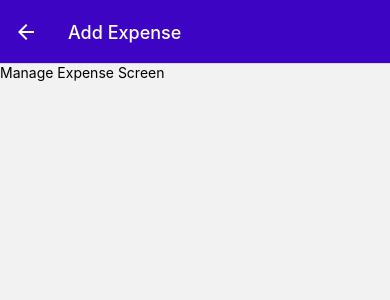
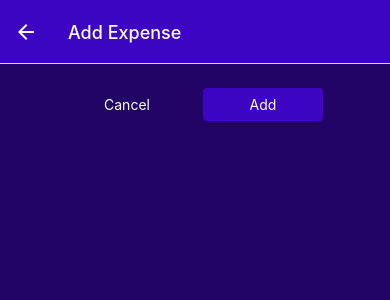
Before and after one commit to Rukije/ExpenseApp, a React Native app: screen /ManageExpense in a window 390 px wide. Shown: the top 300 px of the page. Built offline with nearby package versions, Linux system fonts and the light colour scheme.

Commit message:
Adding 'delete' button, custom buttons, and closing a modal programmatically

```diff
--- /dev/null
+++ b/components/UI/Button.js
@@ -0,0 +1,36 @@
+import { Pressable, View,Text,StyleSheet } from "react-native";
+import { GlobalStyles } from "../../constants/styles";
+
+function Button({children,onPress,mode,style}) {
+  return <View style={style}>
+    <Pressable onPress={onPress} style={({pressed}) => pressed && styles.pressed}>
+        <View style={[styles.button, mode === 'flat' && styles.flat]}>
+            <Text style={[styles.buttonText, mode === 'flat' && styles.flat]}>{children}</Text>
+        </View>
+    </Pressable>
+  </View>;
+}
+
+export default Button;
+const styles= StyleSheet.create({
+    button:{
+        borderRadius:4,
+        padding:8,
+        backgroundColor:GlobalStyles.colors.primary500,
+    },
+    flat:{
+        backgroundColor:'transparent'
+    },
+    buttonText:{
+        color:'white',
+        textAlign:'center',
+    },
+    flatText:{
+        color:GlobalStyles.colors.primary200,
+    },
+    pressed:{
+        opacity:0.75,
+        backgroundColor:GlobalStyles.colors.primary100,
+        borderRadius:4,
+    }
+});
--- a/components/UI/IconButton.js
+++ b/components/UI/IconButton.js
@@ -1,25 +1,29 @@
-import { Pressable,View,StyleSheet } from "react-native";
-import {Ionicons} from '@expo/vector-icons'
+import { Pressable, View, StyleSheet } from "react-native";
+import { Ionicons } from "@expo/vector-icons";
 
-function IconButton({icon,size,color,onPress}) {
-
-    return <Pressable onPress={onPress} style={({pressed}) => pressed && styles.pressed}>
-        <View style={styles.buttonContainer}>
-            <Ionicons name={icon} size={size} color={color}/>
-        </View>
+function IconButton({ icon, size, color, onPress }) {
+  return (
+    <Pressable
+      onPress={onPress}
+      style={({ pressed }) => pressed && styles.pressed}
+    >
+      <View style={styles.buttonContainer}>
+        <Ionicons name={icon} size={size} color={color} />
+      </View>
     </Pressable>
+  );
 }
 
 export default IconButton;
 
-const styles= StyleSheet.create({
-    buttonContainer:{
-        borderRadius:24,
-        padding:6,
-        marginHorizontal:8,
-        marginVertical:2
-    },
-    pressed:{
-        opacity:0.75,
-    }
+const styles = StyleSheet.create({
+  buttonContainer: {
+    borderRadius: 24,
+    padding: 6,
+    marginHorizontal: 8,
+    marginVertical: 2,
+  },
+  pressed: {
+    opacity: 0.75,
+  },
 });
--- a/screens/ManageExpense.js
+++ b/screens/ManageExpense.js
@@ -1,21 +1,75 @@
 import { useLayoutEffect } from "react";
-import { Text } from "react-native";
+import { View,StyleSheet } from "react-native";
+import IconButton from "../components/UI/IconButton";
+import { GlobalStyles } from "../constants/styles";
+import Button from "../components/UI/Button";
 
-function ManageExpense({route,navigation}){
+function ManageExpense({ route, navigation }) {
+  const editedExpenseId = route.params?.expenseId;
 
-    const editedExpenseId = route.params?.expenseId;
+  const isEditing = !!editedExpenseId;
 
-    const isEditing= !!editedExpenseId;
+  useLayoutEffect(() => {
+    navigation.setOptions({
+      title: isEditing ? "Edit Expense" : "Add Expense",
+    });
+  }, [navigation, isEditing]);
 
-    useLayoutEffect(() => {
-        navigation.setOptions({
-            title:isEditing ? 'Edit Expense' :'Add Expense'
-        });
-    },[navigation,isEditing])
+  function deleteExpenseHandler() {
+    navigation.goBack()
 
+  }
 
+  function cancelhandler(){
+    navigation.goBack()
+  }
 
-    return <Text>Manage Expense Screen</Text>
+  function confirmHandler(){
+    navigation.goBack()
+  }
+
+  return (
+    <View style={styles.container}>
+        <View style={styles.buttons}>
+            <Button style={styles.button} mode="flat" onPress={cancelhandler}>Cancel</Button>
+            <Button style={styles.button} onPress={confirmHandler}>{isEditing ? 'Update ' :  'Add'}</Button>
+        </View>
+      {isEditing && (
+        <View style={styles.deleteContainer}>
+        <IconButton
+          icon="trash"
+          color={GlobalStyles.colors.error500}
+          size={36}
+          onPress={deleteExpenseHandler}
+        />
+        </View>
+      )}
+    </View>
+  );
 }
 
 export default ManageExpense;
+
+const styles= StyleSheet.create({
+    container:{
+        flex:1,
+        padding:24,
+        backgroundColor:GlobalStyles.colors.primary800
+    },
+    buttons:{
+        flexDirection:'row',
+        justifyContent:'center',
+        alignItems:'center',
+    },
+    button:{
+        minWidth:120,
+        marginHorizontal:8,
+    },
+    deleteContainer:{
+        marginTop:16,
+        paddingTop:8,
+        borderTopWidth:2,
+        borderTopColor:GlobalStyles.colors.primary200,
+        alignItems:'center'
+    },
+});
```
